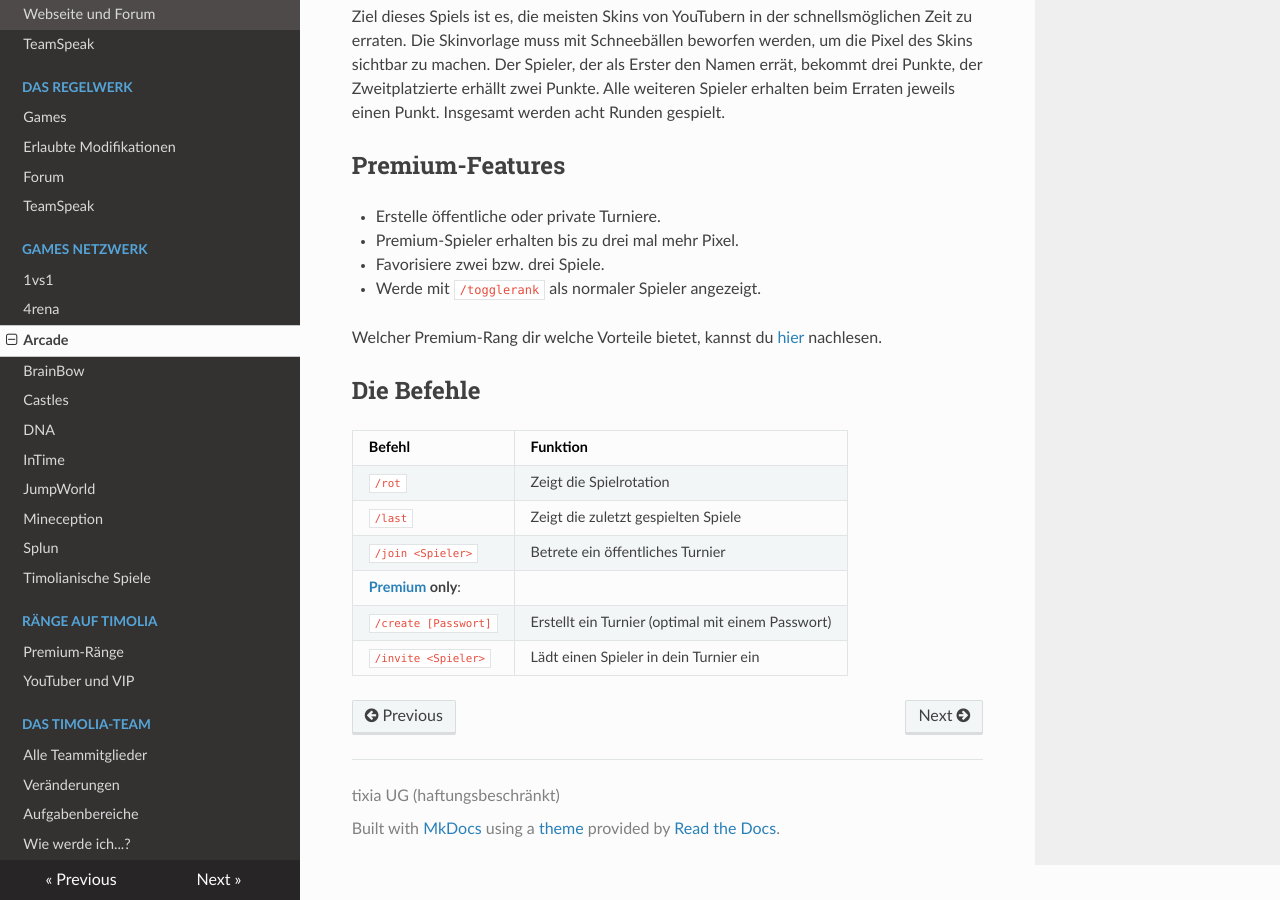
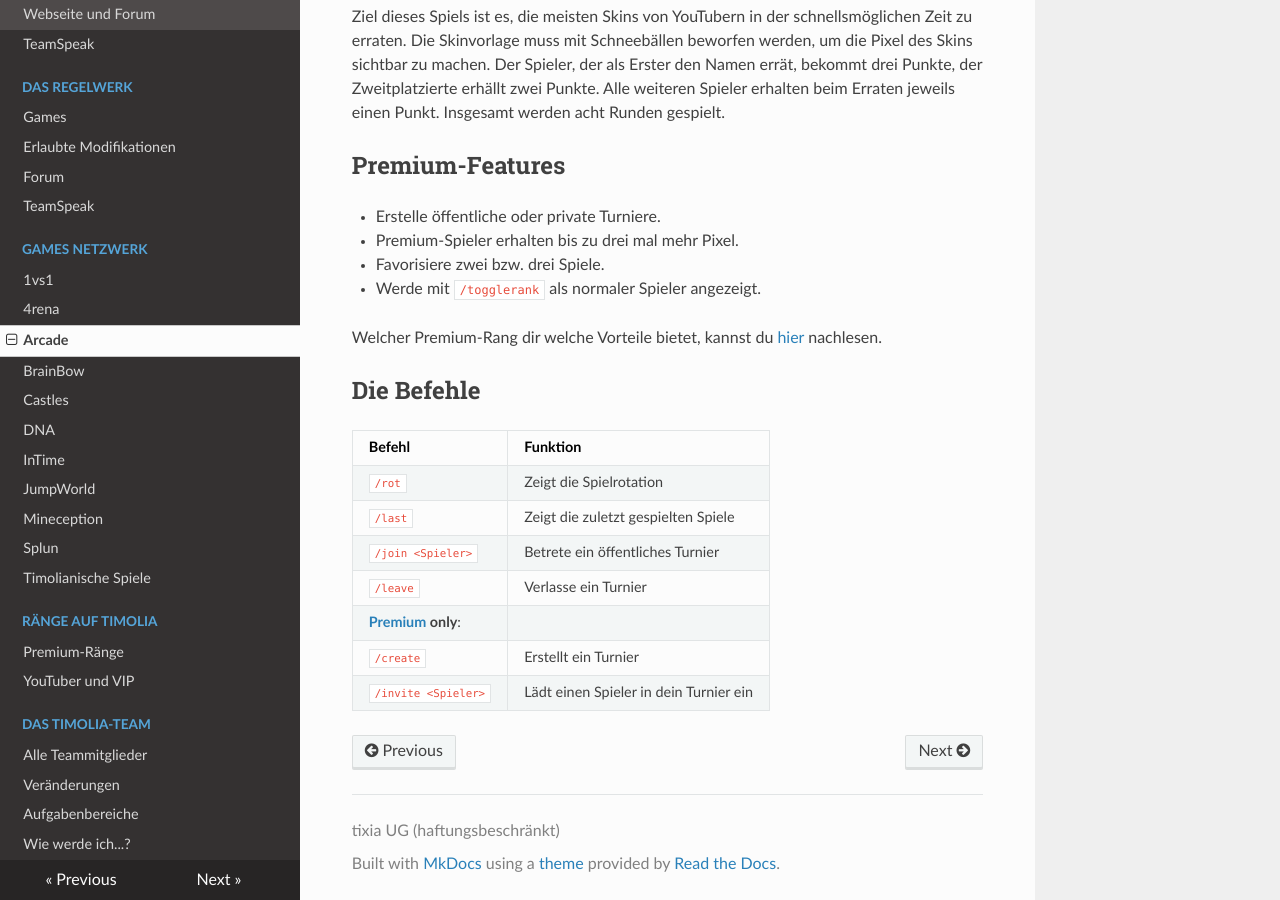
Before and after one commit to TimoliaDE/HowTo, an MkDocs documentation site: the page built from docs/games/arcade.md, in a window 1280 px wide and 900 px high, scrolled down 3372 px. Built offline with MkDocs 1.6.1, drawn with Linux system fonts in a browser that asks for light colours; nearby versions of some CDN libraries; old or Windows-style settings are respelled for this version of MkDocs.

Commit message:
Update arcade.md

```diff
--- a/docs/games/arcade.md
+++ b/docs/games/arcade.md
@@ -97,6 +97,7 @@ Welcher Premium-Rang dir welche Vorteile bietet, kannst du [hier](/ranks/premium
 | `/rot` | Zeigt die Spielrotation |
 | `/last` | Zeigt die zuletzt gespielten Spiele |
 | `/join <Spieler>` | Betrete ein öffentliches Turnier |
+| `/leave` | Verlasse ein Turnier |
 **[Premium](/ranks/premium/) only**:
-| `/create [Passwort]` | Erstellt ein Turnier (optimal mit einem Passwort) |
+| `/create`          | Erstellt ein Turnier |
 | `/invite <Spieler>` | Lädt einen Spieler in dein Turnier ein |
```
